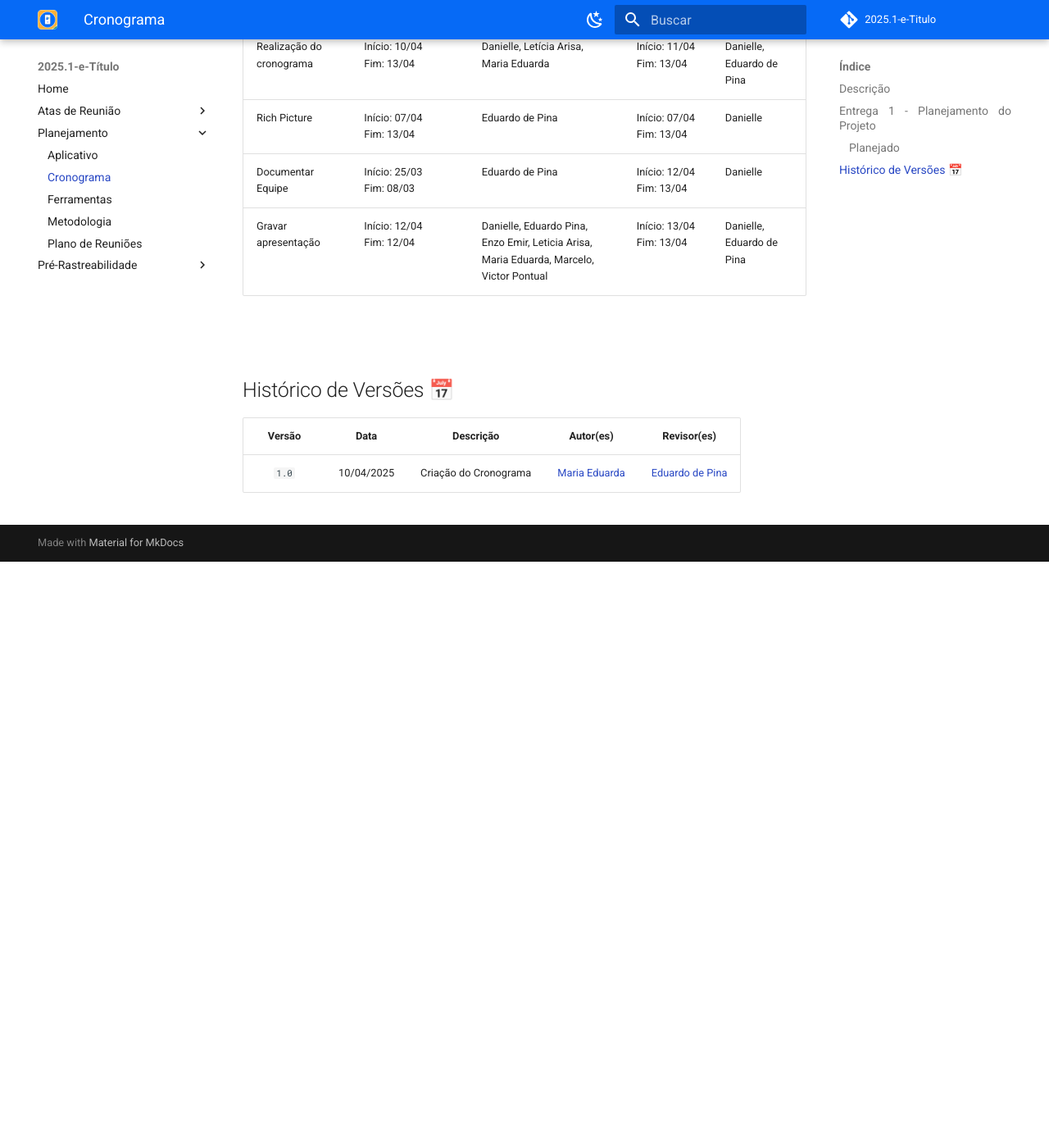
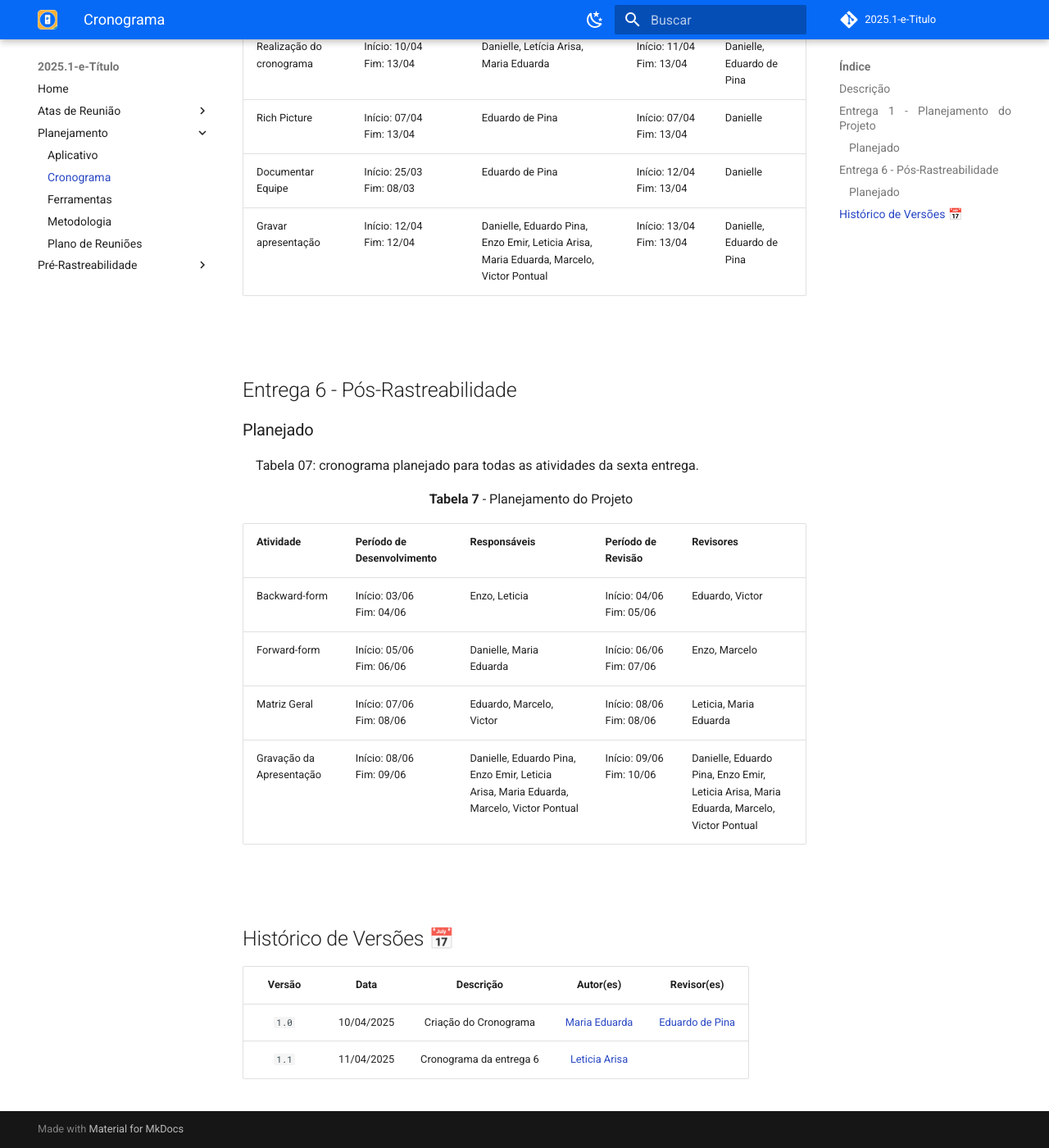
Before and after one commit to eduardodpms/REQ-FGTS, an MkDocs documentation site: the page built from docs/Planejamento/Cronograma.md, in a window 1280 px wide and 1400 px high, scrolled down 778 px. Shown: the whole window at 82% size. Built offline with MkDocs 1.6.1 and Material for MkDocs 9.7.7, drawn with Linux system fonts in a browser that asks for light colours; comment, search, counter and statistics services are not loaded; before the commit the page ends 1463 px from its top, so only the background shows below that.

Commit message:
docs: adicionar o cronograma da entrega 6

```diff
--- a/docs/Planejamento/Cronograma.md
+++ b/docs/Planejamento/Cronograma.md
@@ -22,8 +22,26 @@ Tabela 01: cronograma planejado para todas as atividades da primeira entrega.
 
 <br>
 
+## Entrega 6 - Pós-Rastreabilidade
+
+### Planejado
+
+Tabela 07: cronograma planejado para todas as atividades da sexta entrega.
+
+<font size="3"><p style="text-align: center"><b>Tabela 7</b> - Planejamento do Projeto</p></font>
+
+| **Atividade**              | **Período de Desenvolvimento** | **Responsáveis**                                                                 | **Período de Revisão**      | **Revisores**                 |
+|---------------------------|-------------------------------|----------------------------------------------------------------------------------|-----------------------------|-------------------------------|
+| Backward-form          | Início: 03/06 <br> Fim: 04/06 | Enzo, Leticia | Início: 04/06 <br> Fim: 05/06 |  Eduardo, Victor        |
+| Forward-form | Início: 05/06 <br> Fim: 06/06 | Danielle, Maria Eduarda                                                                   | Início: 06/06 <br> Fim: 07/06 |  Enzo, Marcelo     |
+| Matriz Geral  | Início: 07/06 <br> Fim: 08/06 |  Eduardo, Marcelo, Victor                                          | Início: 08/06 <br> Fim: 08/06 | Leticia, Maria Eduarda     |
+| Gravação da Apresentação              | Início: 08/06 <br> Fim: 09/06 | Danielle, Eduardo Pina, Enzo Emir, Leticia Arisa, Maria Eduarda, Marcelo, Victor Pontual                                                                  | Início: 09/06 <br> Fim: 10/06 | Danielle, Eduardo Pina, Enzo Emir, Leticia Arisa, Maria Eduarda, Marcelo, Victor Pontual                      |
+
+<br>
+
 ## Histórico de Versões 📅
 
 | Versão | Data | Descrição | Autor(es) |  Revisor(es)  |
 | :------: | :-------------: | :----------------------------------: | :-------------: | :-------------: |
 | `1.0` | 10/04/2025 | Criação do Cronograma | [Maria Eduarda](https://github.com/dudaa28) | [Eduardo de Pina](https://github.com/eduardodpms) |
+| `1.1` | 11/04/2025 | Cronograma da entrega 6 | [Leticia Arisa](https://github.com/Leticia-Arisa-K-Higa) |  |
```
